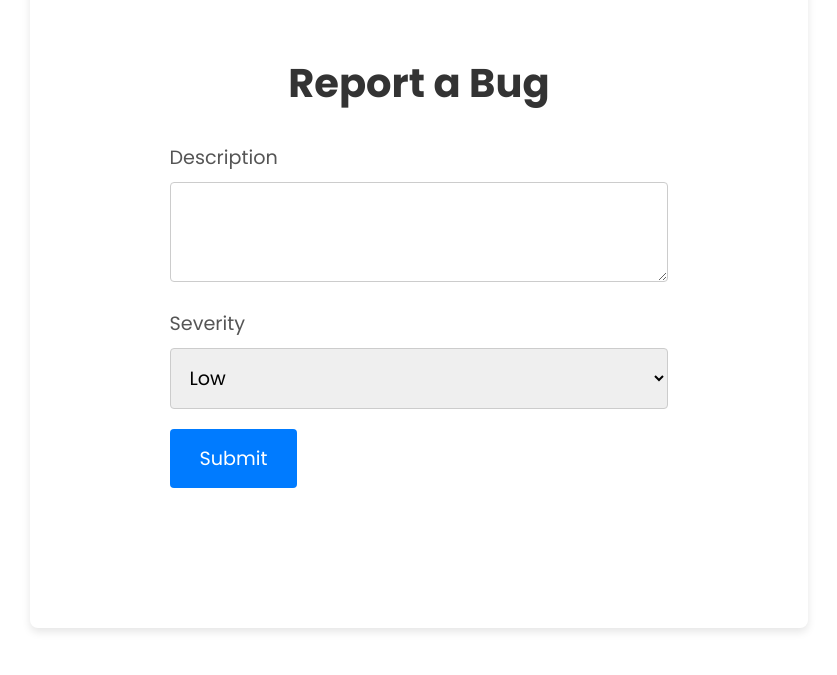
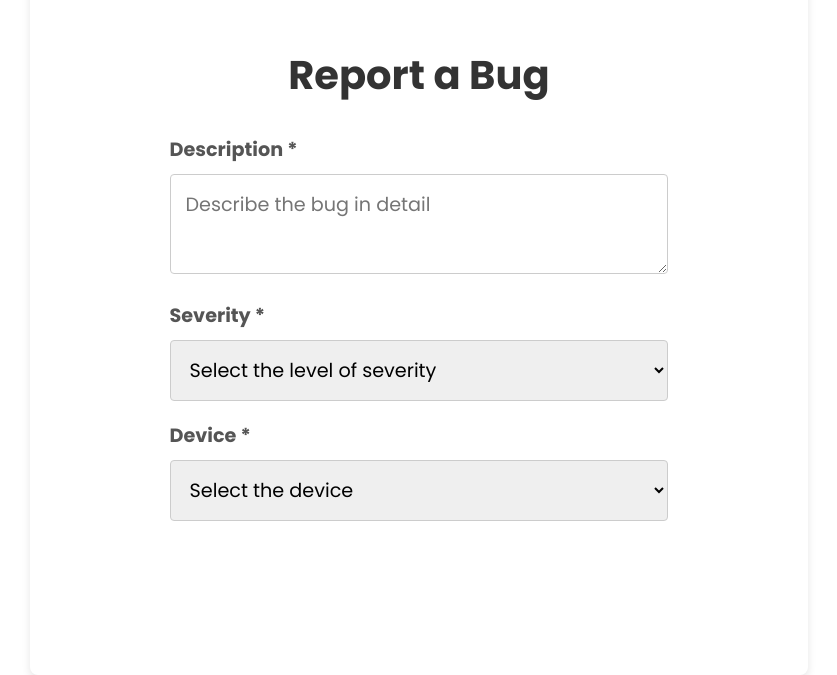
Before and after one commit to Patrick-250/A-tracker, a React (Vite) app in the folder client/: page /report-bug in a window 1280 px wide. Shown: the part 130-805 px from the top of the page, without its empty margins (286-1123 px from the left). Built offline with nearby package versions, Linux system fonts and the light colour scheme.

Commit message:
fixed report bug form

```diff
--- a/client/src/Pages/ReportBug/ReportBug.jsx
+++ b/client/src/Pages/ReportBug/ReportBug.jsx
@@ -6,17 +6,24 @@ import "./ReportBug.scss";
 
 const ReportBug = () => {
   const [description, setDescription] = useState("");
-  const [severity, setSeverity] = useState("low");
+  const [severity, setSeverity] = useState("");
+  const [device, setDevice] = useState("");
+  const [errorMessage, setErrorMessage] = useState(""); // New state for error message
   const [successMessage, setSuccessMessage] = useState("");
+  const [dropdownClicked, setDropdownClicked] = useState(false);
   const dispatch = useDispatch();
   const navigate = useNavigate();
 
   const handleSubmit = (e) => {
     e.preventDefault();
-    dispatch(reportBug({ description, severity }));
+    dispatch(reportBug({ description, severity, device, errorMessage }));
     setDescription("");
-    setSeverity("low");
-    setSuccessMessage("Your report has been submitted successfully");
+    setSeverity("");
+    setDevice("");
+    setErrorMessage("");
+    setSuccessMessage(
+      "Your report has been submitted successfully! redirecting to home..."
+    );
     setTimeout(() => {
       setSuccessMessage("");
       navigate("/");
@@ -29,25 +36,77 @@ const ReportBug = () => {
 
       <form onSubmit={handleSubmit}>
         <div className="form-group">
-          <label htmlFor="description">Description</label>
+          <label htmlFor="description">
+            <strong>Description *</strong>
+          </label>
           <textarea
             id="description"
             value={description}
             onChange={(e) => setDescription(e.target.value)}
+            placeholder="Describe the bug in detail"
             required
           />
         </div>
         <div className="form-group">
-          <label htmlFor="severity">Severity</label>
+          <label htmlFor="severity">
+            <strong>Severity *</strong>
+          </label>
           <select
             id="severity"
             value={severity}
             onChange={(e) => setSeverity(e.target.value)}
+            onClick={() => setDropdownClicked(true)}
+            className={`severity-${severity}`}
+            required
           >
-            <option value="low">Low</option>
-            <option value="medium">Medium</option>
-            <option value="high">High</option>
+            {!dropdownClicked && (
+              <option value="" disabled>
+                Select the level of severity
+              </option>
+            )}
+            {dropdownClicked && severity === "" && (
+              <option value="" disabled hidden></option>
+            )}
+            <option value="low" className="severity-low">
+              Low
+            </option>
+            <option value="medium" className="severity-medium">
+              Medium
+            </option>
+            <option value="high" className="severity-high">
+              High
+            </option>
           </select>
+        </div>
+        <div className="form-group">
+          <label htmlFor="device">
+            <strong>Device *</strong>
+          </label>
+          <select
+            id="device"
+            value={device}
+            onChange={(e) => setDevice(e.target.value)}
+            required
+          >
+            <option value="" disabled>
+              Select the device
+            </option>
+            <option value="desktop">Desktop</option>
+            <option value="laptop">Laptop</option>
+            <option value="tablet">Tablet</option>
+            <option value="mobile">Mobile</option>
+          </select>
+        </div>
+        <div className="form-group">
+          <label htmlFor="errorMessage">
+            <strong>Error Message?</strong>
+          </label>
+          <textarea
+            id="errorMessage"
+            value={errorMessage}
+            onChange={(e) => setErrorMessage(e.target.value)}
+            placeholder=" any error encountered, if any!"
+          />
         </div>
         <button type="submit">Submit</button>
       </form>
--- a/client/src/Pages/ReportBug/ReportBug.scss
+++ b/client/src/Pages/ReportBug/ReportBug.scss
@@ -3,7 +3,6 @@ body {
   height: 100%;
   margin: 0;
   width: 100%;
-
   display: flex;
   justify-content: center;
   align-items: center;
@@ -14,10 +13,10 @@ body {
   flex-direction: column;
   align-items: center;
   padding: 140px; /* Increased padding */
-
   border-radius: 8px;
   box-shadow: 0 4px 8px rgba(0, 0, 0, 0.1);
   width: 120%;
+  margin-top: 40px;
 }
 
 .report-bug h1 {
@@ -29,6 +28,8 @@ body {
 
 .report-bug form {
   width: 100%;
+  max-height: 400px; /* Set a fixed height for the form */
+  overflow-y: auto; /* Enable vertical scrolling */
 }
 
 .form-group {
@@ -73,7 +74,20 @@ button[type="submit"] {
 button[type="submit"]:hover {
   background-color: green;
 }
+
 .success-message {
   color: green;
   margin-top: 10px;
 }
+
+.severity-low {
+  color: green;
+}
+
+.severity-medium {
+  color: rgb(255, 174, 0);
+}
+
+.severity-high {
+  color: red;
+}
```
